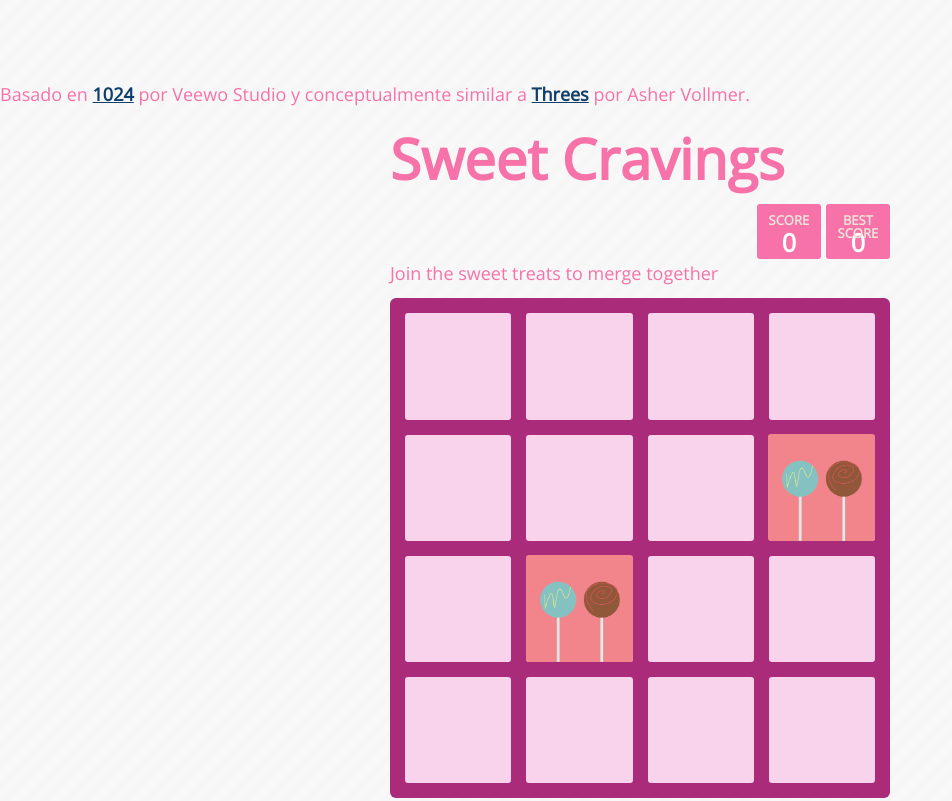
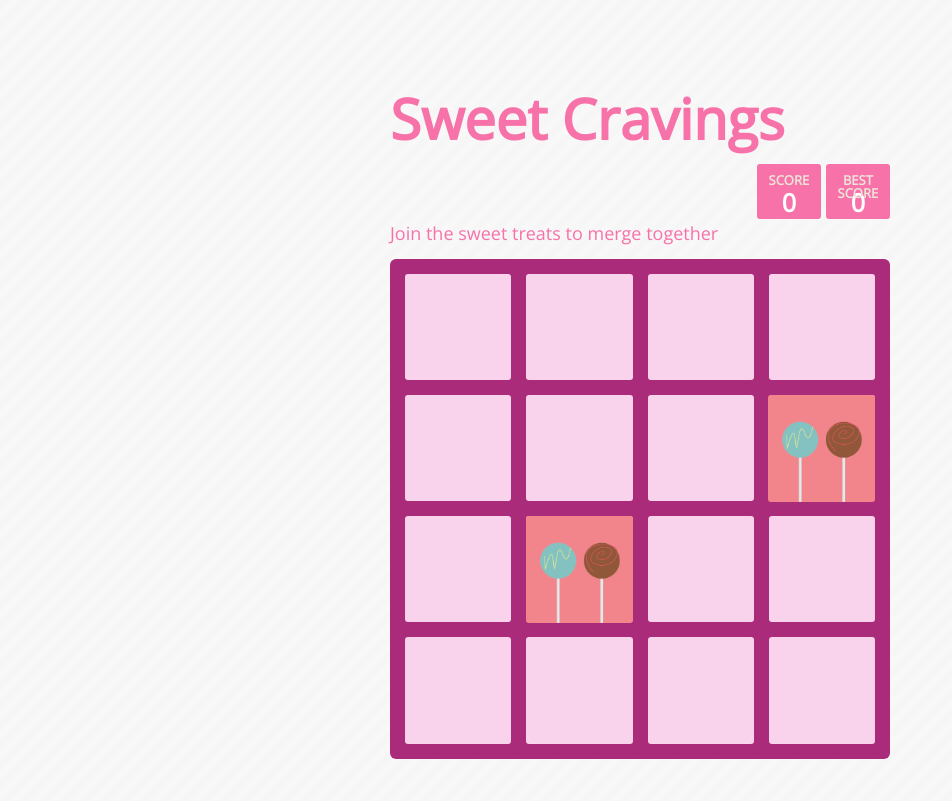
Before and after one commit to humaafarrukh/sweetcravings-2048, a plain HTML site: page index.html in a window 1280 px wide. Shown: the top 801 px of the page, without its empty margins (0-952 px from the left). Drawn offline with nearby package versions, Linux system fonts and the light colour scheme; files whose address does not match are found by name.

Commit message:
Update index.html

```diff
--- a/index.html
+++ b/index.html
@@ -1,9 +1,7 @@
  <!--  <p>
       Based on original 2048 game code <a href="http://gabrielecirulli.com" target="_blank">  By Gabriele Cirulli</a>.
       </p>  -->
-     <p>
-      Basado en <a href="https://itunes.apple.com/us/app/1024!/id823499224" target="_blank">1024</a> por Veewo Studio y conceptualmente similar a <a href="http://asherv.com/threes/" target="_blank">Threes</a> por Asher Vollmer.
-     </p>
+
 
 <!DOCTYPE html>
   <html>
```
